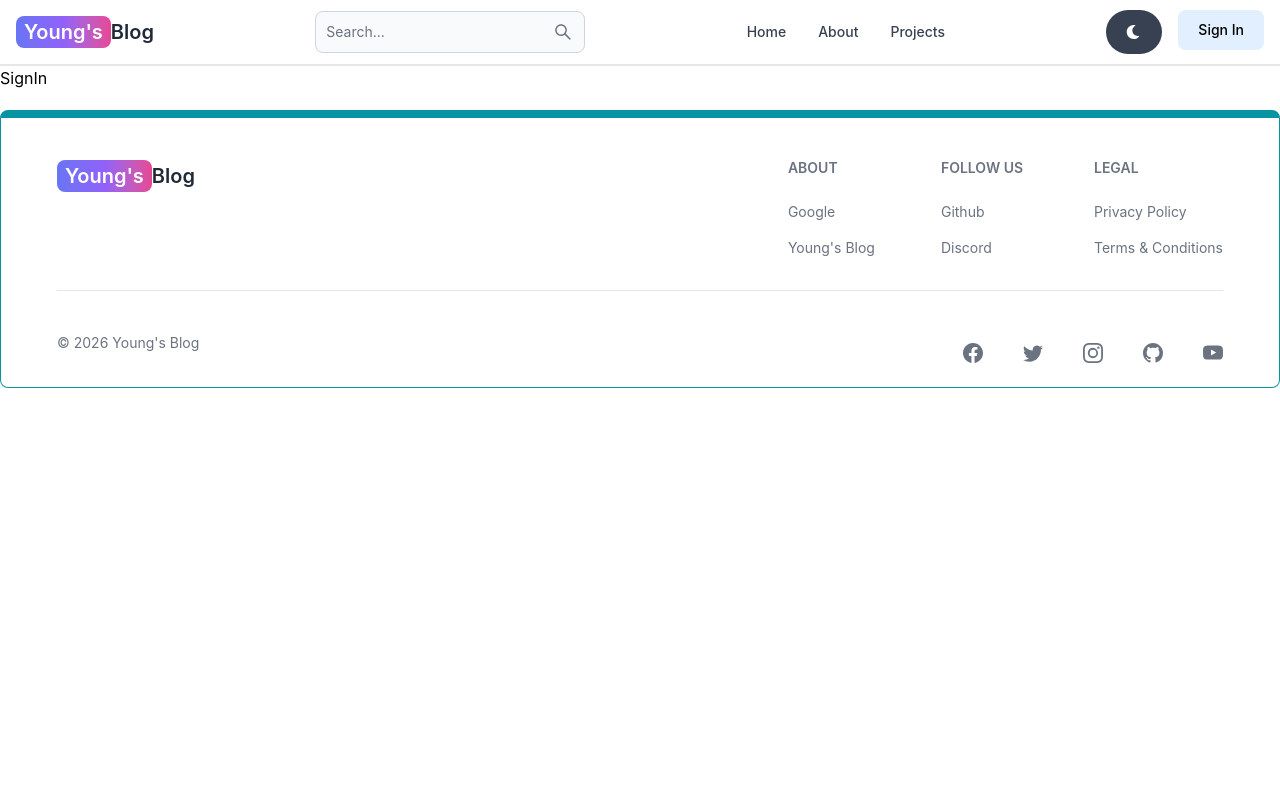
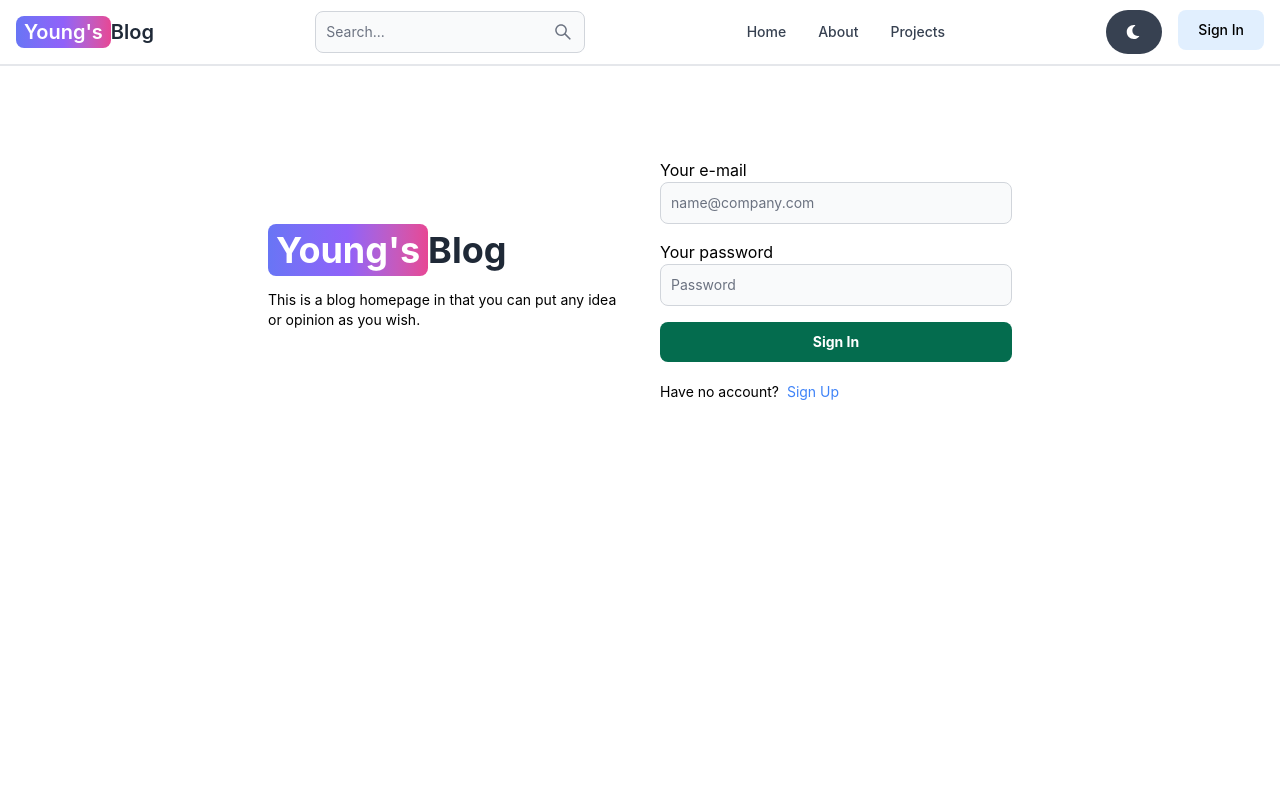
Before and after one commit to guniluk/MERN-BLOG, a React (Vite) app in the folder client/: page /sign-in in a window 1280 px wide. Shown: the top 800 px of the page. Built offline with nearby package versions, Linux system fonts and the light colour scheme.

Commit message:
complete signin functionality at client

```diff
--- a/client/src/pages/SignIn.jsx
+++ b/client/src/pages/SignIn.jsx
@@ -1,3 +1,122 @@
+import { TextInput, Button, Alert, Spinner } from 'flowbite-react';
+import { useState } from 'react';
+import { Link, useNavigate } from 'react-router-dom';
+
 export default function SignIn() {
-  return <div>SignIn</div>;
+  const [formData, setFormData] = useState({});
+  const [errorMessage, setErrorMessage] = useState(null);
+  const [loading, setLoading] = useState(false);
+
+  const navigate = useNavigate();
+
+  const handleChange = (e) => {
+    setFormData((prev) => ({ ...prev, [e.target.id]: e.target.value.trim() }));
+  };
+  // console.log(formData);
+  const handleSubmit = async (e) => {
+    e.preventDefault();
+    if (!formData.email || !formData.password) {
+      return setErrorMessage('All fields are required');
+    }
+    try {
+      setLoading(true);
+      setErrorMessage(null);
+      const res = await fetch('/api/auth/signin', {
+        method: 'POST',
+        headers: {
+          'Content-Type': 'application/json',
+        },
+        body: JSON.stringify(formData),
+      });
+      const data = await res.json();
+      if (data.success === false) {
+        setLoading(false);
+        return setErrorMessage(data.message);
+      }
+      setLoading(false);
+      setFormData({});
+      if (res.ok) {
+        navigate('/');
+      }
+    } catch (error) {
+      setLoading(false);
+      setErrorMessage(error.message);
+    }
+  };
+  return (
+    <div className="min-h-screen mt-20">
+      {/* left side */}
+      <div className="flex flex-col gap-10 p-3 max-w-3xl mx-auto md:flex-row md:items-center">
+        <div className="flex-1">
+          <Link
+            to="/"
+            className=" font-bold text-gray-800 hover:text-gray-500 dark:text-white text-4xl"
+          >
+            <span className="px-2 py-1 bg-linear-to-r from-indigo-500 via-purple-500 to-pink-500 rounded-lg text-white">
+              Young's
+            </span>
+            Blog
+          </Link>
+          <p className="mt-5 text-sm">
+            This is a blog homepage in that you can put any idea or opinion as
+            you wish.{' '}
+          </p>
+        </div>
+
+        {/* right side */}
+        <div className="flex-1">
+          <form onSubmit={handleSubmit} className="flex flex-col gap-4 ">
+            <div>
+              <label htmlFor="email">Your e-mail</label>
+              <TextInput
+                id="email"
+                type="email"
+                value={formData.email || ''}
+                onChange={handleChange}
+                placeholder="name@company.com"
+              />
+            </div>
+            <div>
+              <label htmlFor="password">Your password</label>
+              <TextInput
+                id="password"
+                type="password"
+                value={formData.password || ''}
+                onChange={handleChange}
+                placeholder="Password"
+              />
+            </div>
+
+            <Button
+              type="submit"
+              color="green"
+              disabled={loading}
+              className="font-bold"
+            >
+              {loading ? (
+                <>
+                  {' '}
+                  <Spinner size="sm" />
+                  <span className="pl-3">Loading...</span>
+                </>
+              ) : (
+                'Sign In'
+              )}
+            </Button>
+          </form>
+          <div className="flex gap-2 text-sm mt-5">
+            <span>Have no account?</span>
+            <Link to="/sign-up" className="text-blue-500">
+              Sign Up
+            </Link>
+          </div>
+          {errorMessage && (
+            <Alert className="mt-5" color="failure">
+              {errorMessage}
+            </Alert>
+          )}
+        </div>
+      </div>
+    </div>
+  );
 }
```
Also changed, not shown: 1 other file (tests, documents, lock files or other folders).
